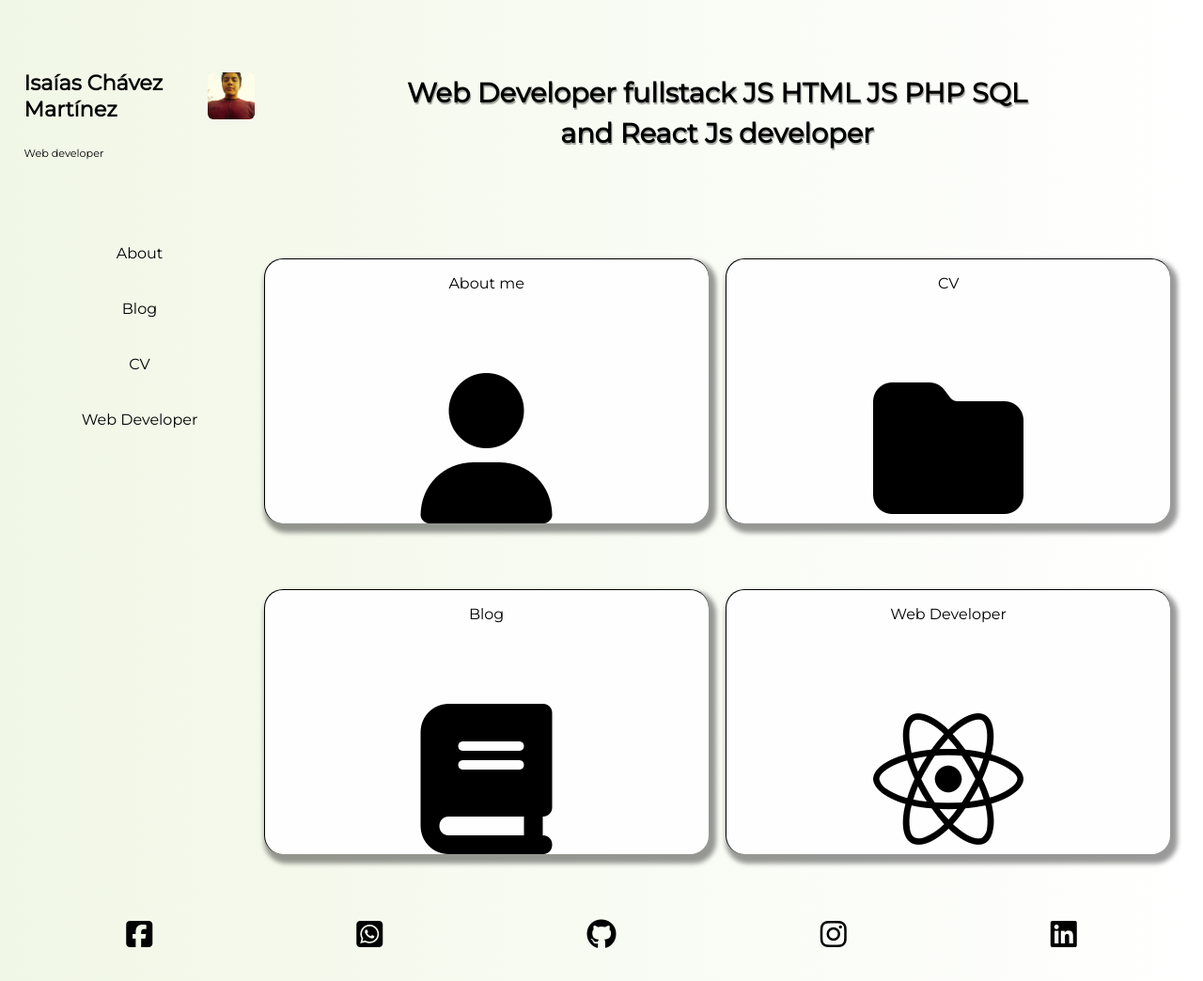
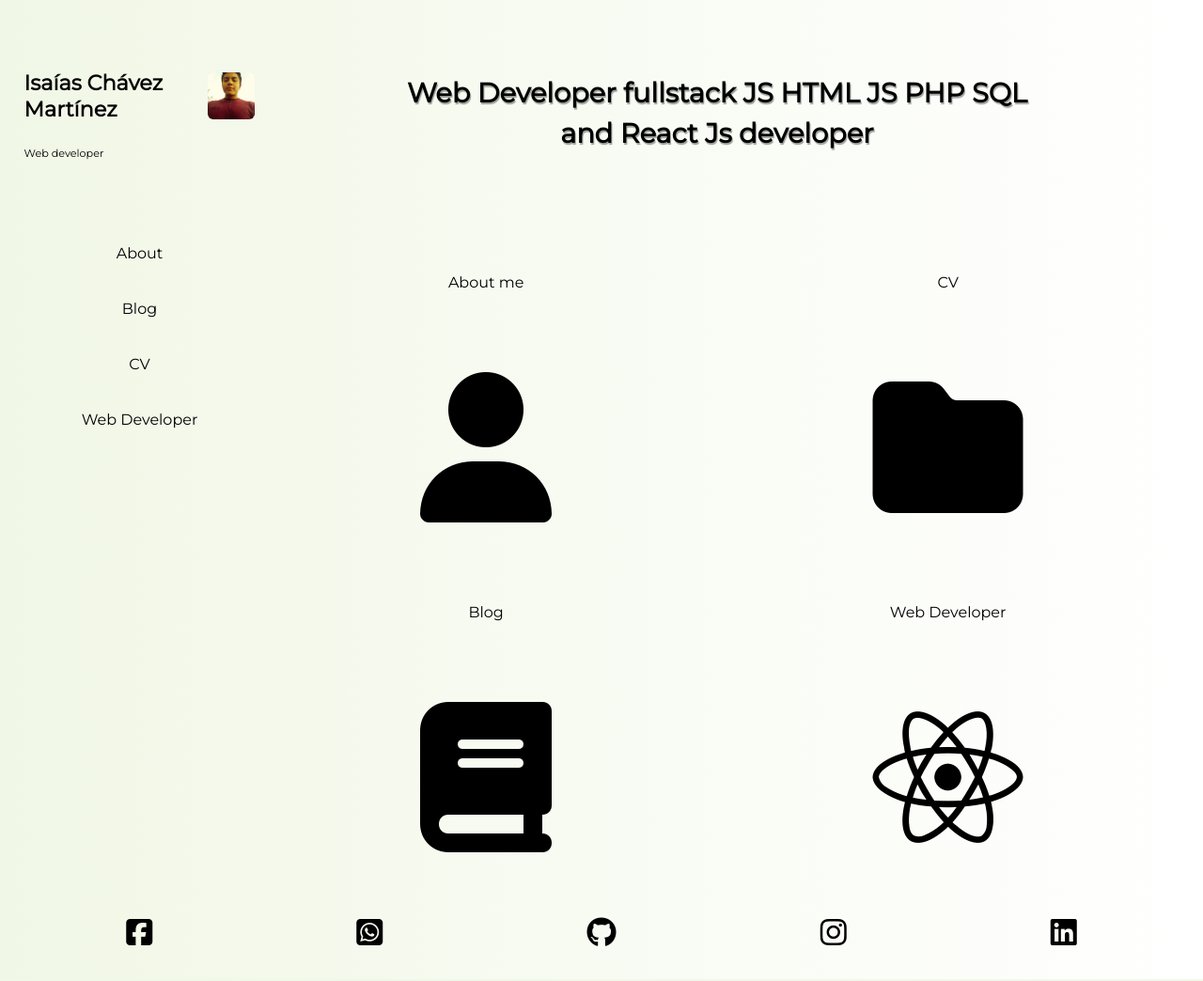
Before and after one commit to isaiasChavez/Portafolio-Personal, a PHP site: page / in a window 1280 px wide. Shown: the whole page at 94% size. Run offline with PHP 8.4, Linux system fonts and the light colour scheme; some libraries are stand-ins or nearby versions.

Commit message:
Se elimaron los estilos anteriores, son muy feos.

```diff
--- a/style.css
+++ b/style.css
@@ -13,13 +13,10 @@
     text-align: center;
     font-size: 1em;
     height: auto;
-        flex-direction: column;
+    flex-direction: column;
     transition: 0.5s;
-    background: #fffefe;
-    border-top: 1px solid;
-    border-left: 1px solid;
-    box-shadow: 4px 6px 5px 4px #00000066;
-    margin-top: 50px;
+
+
 }
 
 .proyect:hover{
```
